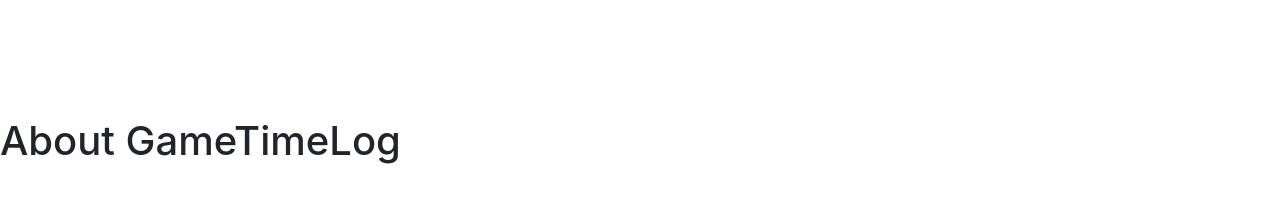
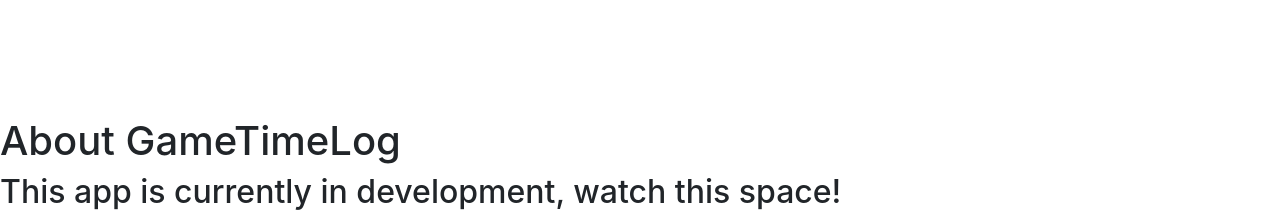
Before and after one commit to CarolineS-QA/hwa-game-time-log, a plain HTML site: page src/main/resources/static/html/AboutTheApp.html in a window 1280 px wide. Shown: the part 605-824 px from the top of the page. Before the commit the page ends 800 px from the top, so only its background shows below. Drawn offline with Linux system fonts and the light colour scheme; files whose address does not match are found by name.

Commit message:
added note that App is in development in AboutTheApp.html

```diff
--- a/src/main/resources/static/html/AboutTheApp.html
+++ b/src/main/resources/static/html/AboutTheApp.html
@@ -30,7 +30,8 @@
     <h1>About GameTimeLog</h1>
 </header>
 <main>
-    <section>
+    <section id="Intro">
+        <div id="appStatus"><h2>This app is currently in development, watch this space!</h2></div>
         <div id="aboutTheAppResponse"></div>
     </section>
 </main>
```
